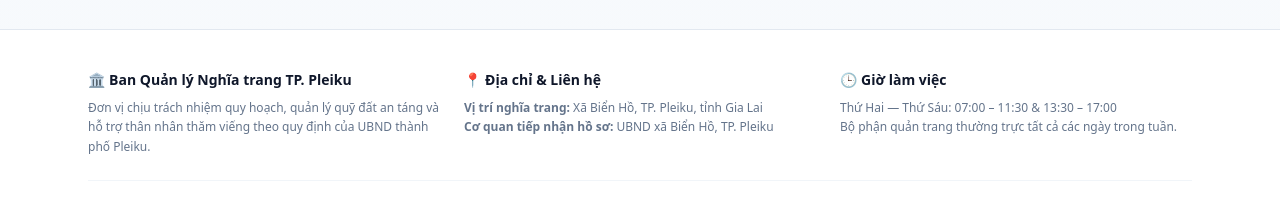
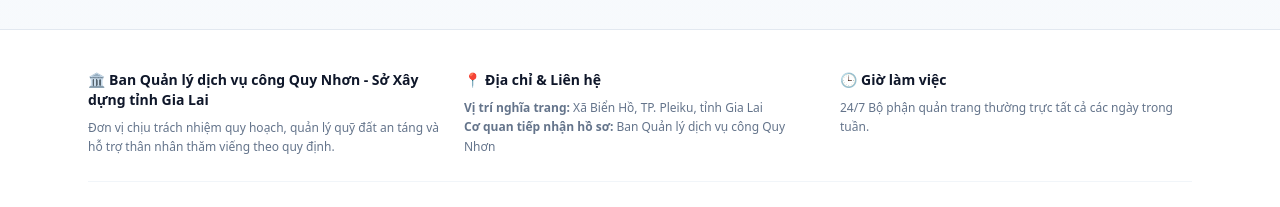
Before and after one commit to Zahiitg/QuanLiNghiaTrang, a Next.js app: page / in a window 1280 px wide. Shown: the part 1365-1572 px from the top of the page. Built offline with nearby package versions, Linux system fonts and the light colour scheme; no server answers; the database is empty.

Commit message:
style: Cap nhat thong tin footer Ban Quan ly dich vu cong Quy Nhon

```diff
--- a/src/app/layout.tsx
+++ b/src/app/layout.tsx
@@ -69,10 +69,10 @@ export default function RootLayout({
             <div className="grid grid-cols-1 md:grid-cols-3 gap-6 pb-6 border-b border-slate-100 text-xs">
               <div className="space-y-2">
                 <h4 className="font-bold text-slate-900 text-sm flex items-center space-x-2">
-                  <span>🏛️ Ban Quản lý Nghĩa trang TP. Pleiku</span>
+                  <span>🏛️ Ban Quản lý dịch vụ công Quy Nhơn - Sở Xây dựng tỉnh Gia Lai</span>
                 </h4>
                 <p className="text-slate-500 leading-relaxed">
-                  Đơn vị chịu trách nhiệm quy hoạch, quản lý quỹ đất an táng và hỗ trợ thân nhân thăm viếng theo quy định của UBND thành phố Pleiku.
+                  Đơn vị chịu trách nhiệm quy hoạch, quản lý quỹ đất an táng và hỗ trợ thân nhân thăm viếng theo quy định.
                 </p>
               </div>
 
@@ -80,15 +80,14 @@ export default function RootLayout({
                 <h4 className="font-bold text-slate-900 text-sm">📍 Địa chỉ & Liên hệ</h4>
                 <p className="text-slate-500 leading-relaxed">
                   <strong>Vị trí nghĩa trang:</strong> Xã Biển Hồ, TP. Pleiku, tỉnh Gia Lai<br />
-                  <strong>Cơ quan tiếp nhận hồ sơ:</strong> UBND xã Biển Hồ, TP. Pleiku
+                  <strong>Cơ quan tiếp nhận hồ sơ:</strong> Ban Quản lý dịch vụ công Quy Nhơn
                 </p>
               </div>
 
               <div className="space-y-2">
                 <h4 className="font-bold text-slate-900 text-sm">🕒 Giờ làm việc</h4>
                 <p className="text-slate-500 leading-relaxed">
-                  Thứ Hai — Thứ Sáu: 07:00 – 11:30 & 13:30 – 17:00<br />
-                  Bộ phận quản trang thường trực tất cả các ngày trong tuần.
+                  24/7 Bộ phận quản trang thường trực tất cả các ngày trong tuần.
                 </p>
               </div>
             </div>
```
